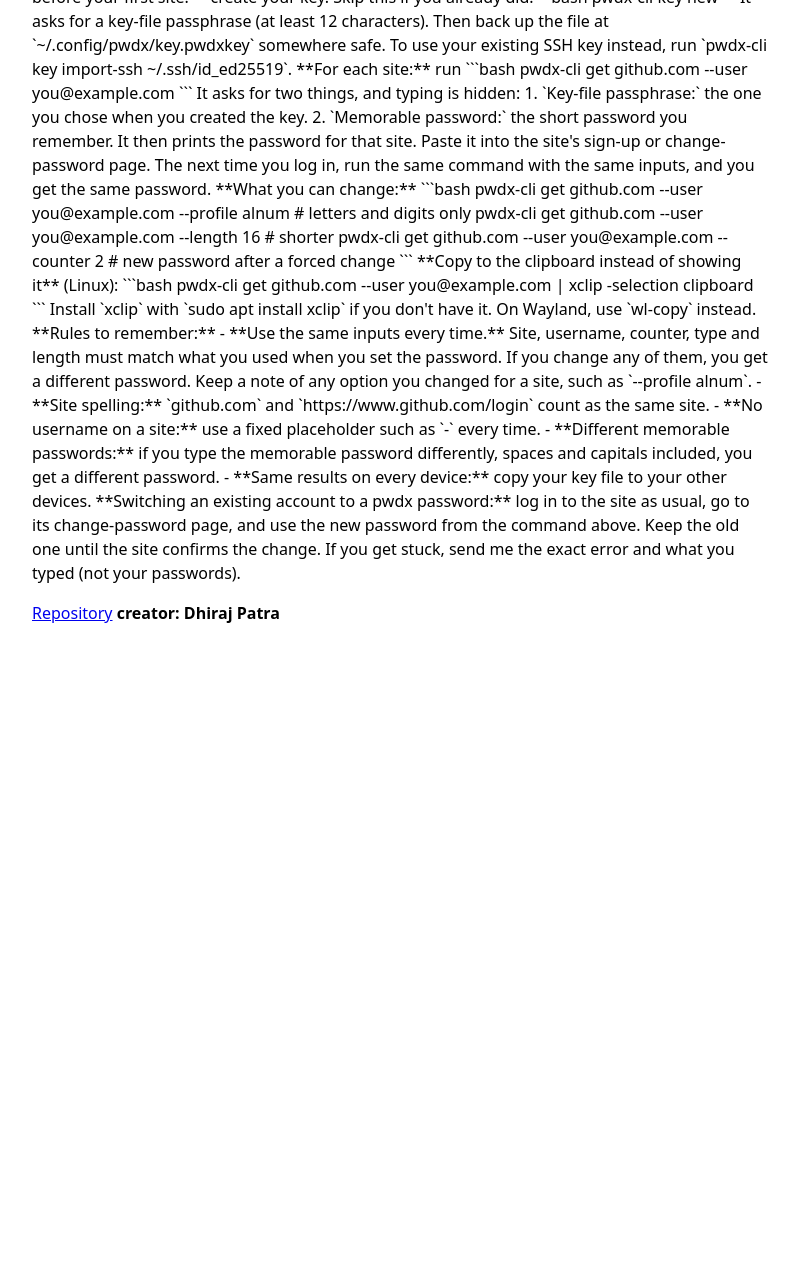
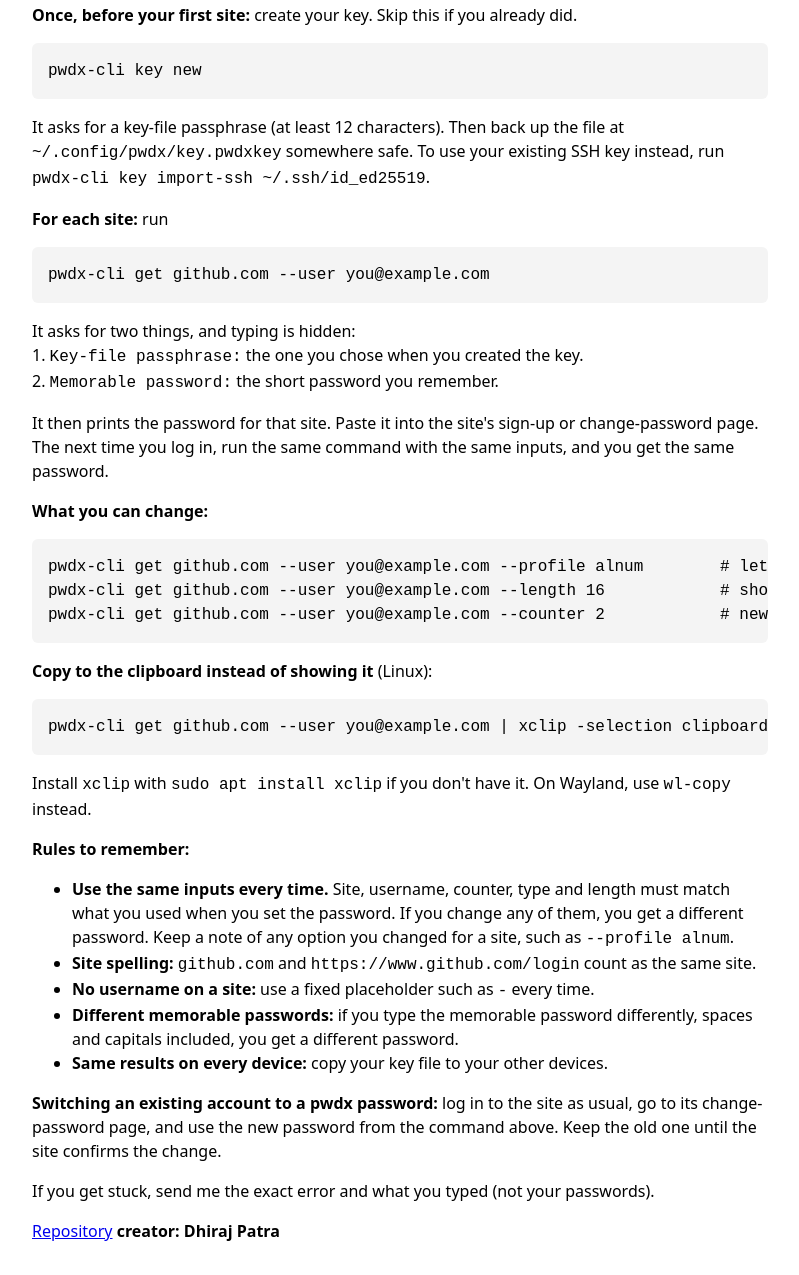
Before and after one commit to dhirajpatra/dhirajpatra.github.io, a plain HTML site: page pwdx-apt/index.html in a window 1280 px wide. Shown: the part 1771-3046 px from the top of the page, without its empty margins (240-1039 px from the left). Before the commit the page ends 2428 px from the top, so only its background shows below. Drawn offline with Linux system fonts and the light colour scheme; a script that the page names is missing.

Commit message:
Revise usage instructions in index.htmlupdaet
Updated usage instructions and formatting for clarity.

````diff
--- a/pwdx-apt/index.html
+++ b/pwdx-apt/index.html
@@ -3,8 +3,6 @@
 <title>pwdx apt repository</title>
 <style>body{font:16px/1.5 system-ui,sans-serif;max-width:46rem;margin:2rem auto;padding:0 1rem}pre{background:#f4f4f4;padding:1rem;overflow:auto;border-radius:6px}code{font-family:ui-monospace,monospace}@media(prefers-color-scheme:dark){body{background:#111;color:#ddd}pre{background:#222}}</style>
 <meta charset="UTF-8">
-  <!-- Load Web Components Polyfill and the Zero-MD component -->
-  <script type="module" src="https://jsdelivr.net"></script>
 </head><body>
 <h1>pwdx apt repository</h1>
 <p>Stateless, offline password derivation. Debian and Ubuntu (22.04 or newer). Current version: <b>0.1.0-1</b>.</p>
@@ -24,59 +22,52 @@ sudo apt install pwdx-cli</code></pre>
 <p>Compare it with the fingerprint published in the project README.</p>
 <br>
 <h2>How to Use</h2>
-  <div id="content">Use `pwdx-cli get`. Since you installed it with apt, the command is `pwdx-cli`, not `pwdx`.
+  <div id="content">
+<p>Use <code>pwdx-cli get</code>. Since you installed it with apt, the command is <code>pwdx-cli</code>, not <code>pwdx</code>.</p>
 
-**Once, before your first site:** create your key. Skip this if you already did.
+<p><strong>Once, before your first site:</strong> create your key. Skip this if you already did.</p>
 
-```bash
-pwdx-cli key new
-```
+<pre><code>pwdx-cli key new</code></pre>
 
-It asks for a key-file passphrase (at least 12 characters). Then back up the file at `~/.config/pwdx/key.pwdxkey` somewhere safe. To use your existing SSH key instead, run `pwdx-cli key import-ssh ~/.ssh/id_ed25519`.
+<p>It asks for a key-file passphrase (at least 12 characters). Then back up the file at <code>~/.config/pwdx/key.pwdxkey</code> somewhere safe. To use your existing SSH key instead, run <code>pwdx-cli key import-ssh ~/.ssh/id_ed25519</code>.</p>
 
-**For each site:** run
+<p><strong>For each site:</strong> run</p>
 
-```bash
-pwdx-cli get github.com --user you@example.com
-```
+<pre><code>pwdx-cli get github.com --user you@example.com</code></pre>
 
-It asks for two things, and typing is hidden:
-1. `Key-file passphrase:` the one you chose when you created the key.
-2. `Memorable password:` the short password you remember.
+<p>It asks for two things, and typing is hidden:<br>
+1. <code>Key-file passphrase:</code> the one you chose when you created the key.<br>
+2. <code>Memorable password:</code> the short password you remember.</p>
 
-It then prints the password for that site. Paste it into the site's sign-up or change-password page. The next time you log in, run the same command with the same inputs, and you get the same password.
+<p>It then prints the password for that site. Paste it into the site's sign-up or change-password page. The next time you log in, run the same command with the same inputs, and you get the same password.</p>
 
-**What you can change:**
+<p><strong>What you can change:</strong></p>
 
-```bash
-pwdx-cli get github.com --user you@example.com --profile alnum        # letters and digits only
+<pre><code>pwdx-cli get github.com --user you@example.com --profile alnum        # letters and digits only
 pwdx-cli get github.com --user you@example.com --length 16            # shorter
-pwdx-cli get github.com --user you@example.com --counter 2            # new password after a forced change
-```
+pwdx-cli get github.com --user you@example.com --counter 2            # new password after a forced change</code></pre>
 
-**Copy to the clipboard instead of showing it** (Linux):
+<p><strong>Copy to the clipboard instead of showing it</strong> (Linux):</p>
 
-```bash
-pwdx-cli get github.com --user you@example.com | xclip -selection clipboard
-```
+<pre><code>pwdx-cli get github.com --user you@example.com | xclip -selection clipboard</code></pre>
 
-Install `xclip` with `sudo apt install xclip` if you don't have it. On Wayland, use `wl-copy` instead.
+<p>Install <code>xclip</code> with <code>sudo apt install xclip</code> if you don't have it. On Wayland, use <code>wl-copy</code> instead.</p>
 
-**Rules to remember:**
-- **Use the same inputs every time.** Site, username, counter, type and length must match what you used when you set the password. If you change any of them, you get a different password. Keep a note of any option you changed for a site, such as `--profile alnum`.
-- **Site spelling:** `github.com` and `https://www.github.com/login` count as the same site.
-- **No username on a site:** use a fixed placeholder such as `-` every time.
-- **Different memorable passwords:** if you type the memorable password differently, spaces and capitals included, you get a different password.
-- **Same results on every device:** copy your key file to your other devices.
+<p><strong>Rules to remember:</strong></p>
+<ul>
+    <li><strong>Use the same inputs every time.</strong> Site, username, counter, type and length must match what you used when you set the password. If you change any of them, you get a different password. Keep a note of any option you changed for a site, such as <code>--profile alnum</code>.</li>
+    <li><strong>Site spelling:</strong> <code>github.com</code> and <code>https://www.github.com/login</code> count as the same site.</li>
+    <li><strong>No username on a site:</strong> use a fixed placeholder such as <code>-</code> every time.</li>
+    <li><strong>Different memorable passwords:</strong> if you type the memorable password differently, spaces and capitals included, you get a different password.</li>
+    <li><strong>Same results on every device:</strong> copy your key file to your other devices.</li>
+</ul>
 
-**Switching an existing account to a pwdx password:** log in to the site as usual, go to its change-password page, and use the new password from the command above. Keep the old one until the site confirms the change.
+<p><strong>Switching an existing account to a pwdx password:</strong> log in to the site as usual, go to its change-password page, and use the new password from the command above. Keep the old one until the site confirms the change.</p>
 
-If you get stuck, send me the exact error and what you typed (not your passwords).</div>
+<p>If you get stuck, send me the exact error and what you typed (not your passwords).</p>
+
+
+  </div>
 <p><a href="https://github.com/dhirajpatra/Deterministic-Password-Derivation-with-Pvt-Key">Repository</a> <b>creator: Dhiraj Patra</b></p>
-  <script>
-    const markdownText = "# Hello World\nThis is **dynamic** markdown inside HTML.";
 
-    // Convert Markdown string to HTML and inject it into the div
-    document.getElementById('content').innerHTML = marked.parse(markdownText);
-  </script>
 </body></html>
````
